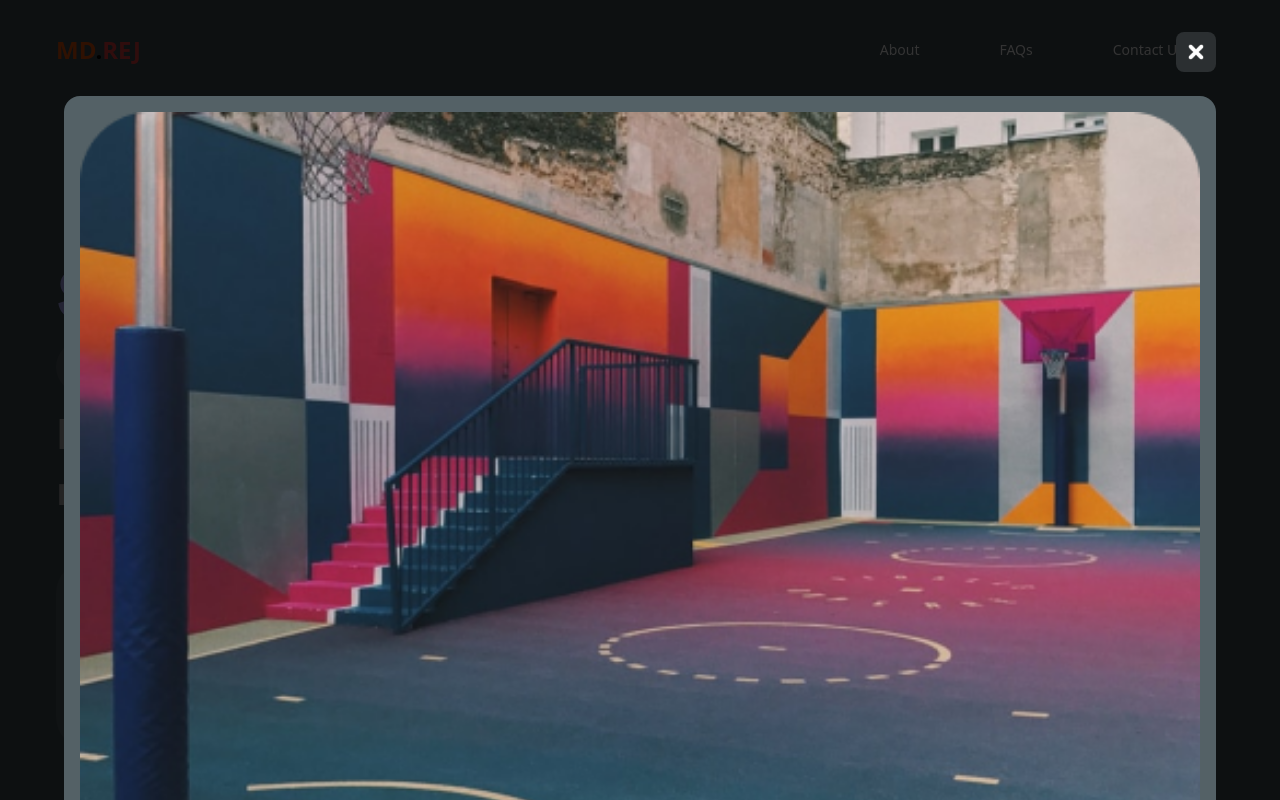
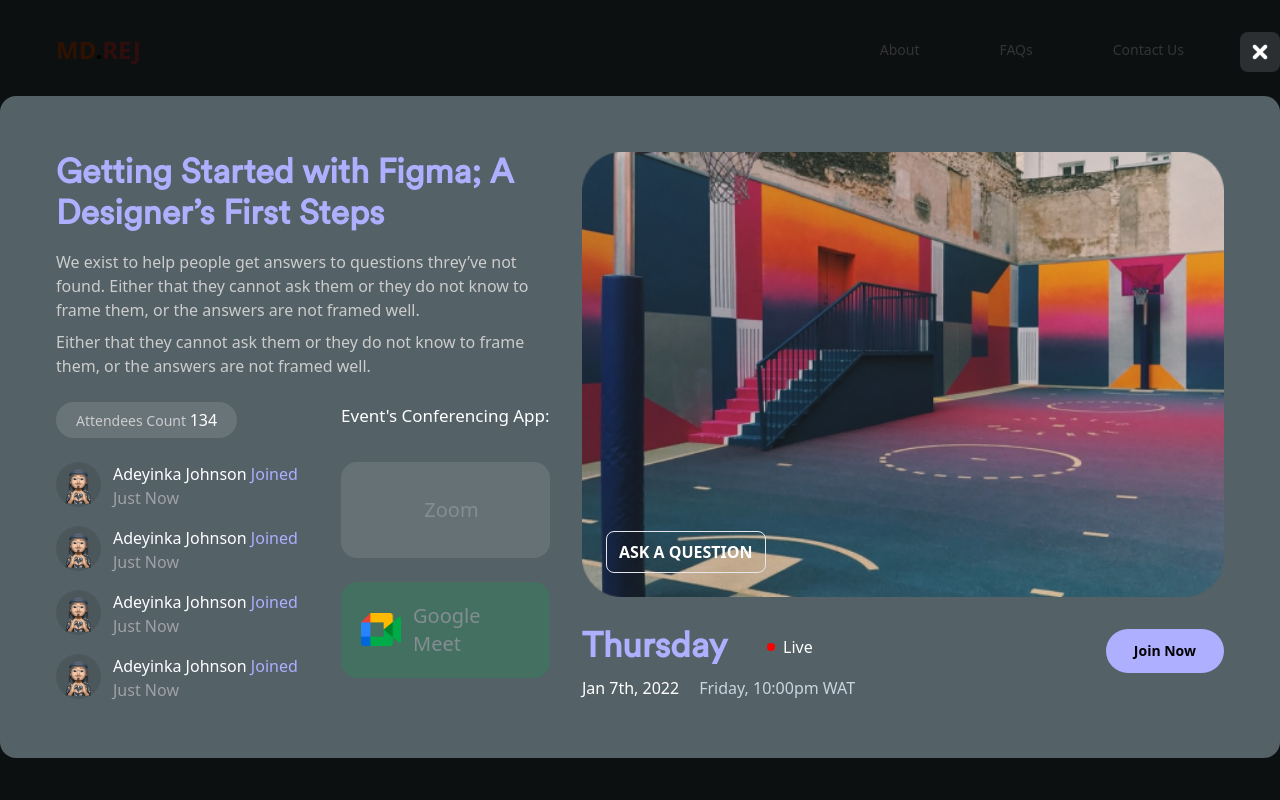
Before and after one commit to rejoan121615/event-handler-react, a React (Vite) app: page / in a window 1280 px wide. Shown: the top 800 px of the page. Built offline with nearby package versions, Linux system fonts and the light colour scheme.

Commit message:
xl screen getstarted card complete

```diff
--- a/src/component/Portals/AttendeesList.jsx
+++ b/src/component/Portals/AttendeesList.jsx
@@ -3,14 +3,13 @@ import User from '../../ui/User';
 
 const AttendeesList = () => {
   return (
-    <div className=' mt-4'>
+    <div className=' mt-4 lg:mt-0'>
       {/* title  */}
           <div className=" px-5 py-[6px] capitalize bg-[#697478] text-[#CCCCCC] text-sm font-medium rounded-full inline-block">
               attendees count <span className=' text-white text-base'>134</span>
       </div>
       {/* user list  */}
-      <div className=" mt-5">
-        <User />
+      <div className=" mt-5 lg:grid lg:grid-cols-2 xl:grid-cols-1 xl:mt-6 xl:gap-y-2 2xl:gap-y-4">
         <User />
         <User />
         <User />
--- a/src/component/Portals/EventConferApps.jsx
+++ b/src/component/Portals/EventConferApps.jsx
@@ -5,12 +5,12 @@ import GoogleMeetIcon from '../../assets/img/icons/google-meet.png'
 
 const EventConferApps = () => {
   return (
-      <div className=" mt-6">
-          <h6 className="text-xl text-white font-medium capitalize">
+      <div className=" mt-6 lg:-ml-[400px] lg:max-w-[800px] lg:mt-8 xl:ml-0 xl:mt-0">
+          <h6 className="text-xl text-white font-medium capitalize xl:text-[17px]">
               event's conferencing app:
           </h6>
           {/* apps  */}
-          <div className=" grid grid-cols-2 gap-x-3 mt-4">
+          <div className=" grid grid-cols-2 gap-x-3 mt-4 sm:grid-cols-1 sm:gap-y-6 sm:mt-8 lg:grid-cols-2 xl:grid-cols-1">
               <ConfApp img={ZoomIcon} alt="zoom icon" appName="zoom" />
               <ConfApp
                   active={true}
--- a/src/component/Portals/StartedCard.jsx
+++ b/src/component/Portals/StartedCard.jsx
@@ -7,12 +7,15 @@ import Crsimg from '../../assets/img/icons/cross-btn.png';
 
 const StartedCard = () => {
     return (
-        <div className=" bg-[#546166] w-[90%] rounded-2xl p-4 relative mx-auto mt-24 mb-16">
+        <div className="
+             bg-[#546166] w-[90%] rounded-2xl p-4 relative mx-auto mt-24 mb-16 xs:p-6 sm:p-8 sm:max-w-[600px] lg:container
+             lg:grid lg:grid-cols-2 lg:gap-x-8 xl:max-w-[1300px] xl:p-14 xl:grid-cols-lg-1/1.2 2xl:grid-cols-2 2xl:gap-x-12
+        ">
             <button className=" -top-16 right-0 absolute w-10 h-10 bg-[#2b2f31] p-3 rounded-lg">
                 <img src={Crsimg} alt="cross btn" />
             </button>
             {/* img && content */}
-            <div>
+            <div className=" xl:order-3">
                 {/* img wrapper  */}
                 <div className=" relative">
                     <img
@@ -23,7 +26,7 @@ const StartedCard = () => {
                     <button
                         className="
                       px-3 py-2 font-bold uppercase rounded-lg bg-[##ffffff2e] text-white border
-                      text-xs absolute left-4 bottom-4
+                      text-xs absolute left-4 bottom-4 sm:text-base sm:left-6 sm:bottom-6
                     "
                     >
                         ask a question{" "}
@@ -32,17 +35,17 @@ const StartedCard = () => {
                 {/* title  */}
                 <div
                     className="
-                    flex mt-5 flex-col xs:justify-between xs:items-start xs:flex-row
+                    flex mt-5 flex-col xs:justify-between xs:items-start xs:flex-row xl:mt-8
                     "
                 >
                     {/* date and time  */}
                     <div className="">
                         {/* top line  */}
                         <div className=" flex">
-                            <h3 className=" display-2 capitalize leading-[100%]">
+                            <h3 className=" display-2 capitalize leading-[100%] xl:text-[35px]">
                                 thursday
                             </h3>
-                            <div className=" flex items-center ml-4">
+                            <div className=" flex items-center ml-4 xl:ml-10">
                                 <span className="w-2 h-2 rounded-full bg-[red] block"></span>
                                 <span className=" font-medium text-base capitalize ml-2 text-white">
                                     live
@@ -50,11 +53,11 @@ const StartedCard = () => {
                             </div>
                         </div>
                         {/* bottom line  */}
-                        <div className="mt-3">
+                        <div className="mt-3 xl:flex">
                             <p className=" text-white text-base capitalize">
                                 Jan 7th, 2022
                             </p>
-                            <p className=" text-slate-300 text-base">
+                            <p className=" text-slate-300 text-base xl:ml-5">
                                 Friday, 10:00pm WAT
                             </p>
                         </div>
@@ -63,7 +66,7 @@ const StartedCard = () => {
                     <button
                         className="
                         text-black mt-4 px-4 py-2 rounded-full text-sm bg-primary font-bold capitalize
-                        xs:inline-block xs:px-7 xs:py-3
+                        xs:inline-block xs:px-7 xs:py-3 xl:mt-0
                     "
                     >
                         join now
@@ -71,30 +74,30 @@ const StartedCard = () => {
                 </div>
             </div>
             {/* text content  */}
-            <div>
+            <div className=" xl:order-2">
                 {/* top text  */}
                 <div className="">
-                    <div className=" mt-6">
-                        <h1 className="display-2 leading-[115%]">
+                    <div className=" mt-6 lg:mt-0">
+                        <h1 className="display-2 leading-[115%] lg:text-3xl xl:text-[34px] 2xl:text-[45px] xl:leading-[120%]">
                             Getting Started with Figma; A Designer’s First Steps
                         </h1>
                     </div>
                     {/* para  */}
                     <div className=" mt-4">
-                        <p className="text-sm text-[#CCCCCC]">
+                        <p className="text-sm text-[#CCCCCC] sm:text-base 2xl:text-[18px]">
                             We exist to help people get answers to questions
                             threy’ve not found. Either that they cannot ask them
                             or they do not know to frame them, or the answers
                             are not framed well.
                         </p>
-                        <p className="text-sm text-[#CCCCCC] mt-2">
+                        <p className="text-sm text-[#CCCCCC] mt-2 sm:text-base 2xl:text-[18px]">
                             Either that they cannot ask them or they do not know
                             to frame them, or the answers are not framed well.
                         </p>
                     </div>
                 </div>
                 {/* bottom text  */}
-                <div className=" mt-8">
+                <div className=" mt-8 sm:grid sm:grid-cols-2 sm:gap-x-6 lg:mt-2 lg:grid-cols-1 xl:grid-cols-2 xl:mt-6 xl:grid-cols-lg-1/0.8">
                     {/* attendence  */}
                     <AttendeesList />
                     <EventConferApps />
--- a/src/ui/ConfApp.jsx
+++ b/src/ui/ConfApp.jsx
@@ -5,7 +5,7 @@ const ConfApp = (props) => {
         <div
             className={` rounded-2xl text-[#657175] ${
                 props.actBg ? props.actBg : "bg-[#657175]"
-            } p-5 justify-center flex items-center`}
+            } p-5 justify-center flex items-center xs:h-28 xl:h-24`}
         >
             {props.active && (
                 <img src={props.img} alt={props.alt} className=" w-10" />
--- a/src/ui/User.jsx
+++ b/src/ui/User.jsx
@@ -3,7 +3,7 @@ import UserImg from '../assets/img/users/user.png'
 
 const User = () => {
   return (
-      <div className=" flex mb-2 last:mb-0">
+      <div className=" flex mb-2 last:mb-0 2xl:mb-0">
           {/* img  */}
           <div className=" bg-[#4c575c] rounded-full w-[45px] h-[45px] flex justify-center items-center overflow-hidden">
               <img src={UserImg} alt="user img  " />
--- a/tailwind.config.js
+++ b/tailwind.config.js
@@ -33,6 +33,10 @@ module.exports = {
             colors: {
                 primary: "#AEAFFF",
             },
+            gridTemplateColumns: {
+                'lg-1/1.2': '1fr 1.3fr',
+                'lg-1/0.8': '1fr 0.8fr'
+            }
         },
     },
     plugins: [],
```
